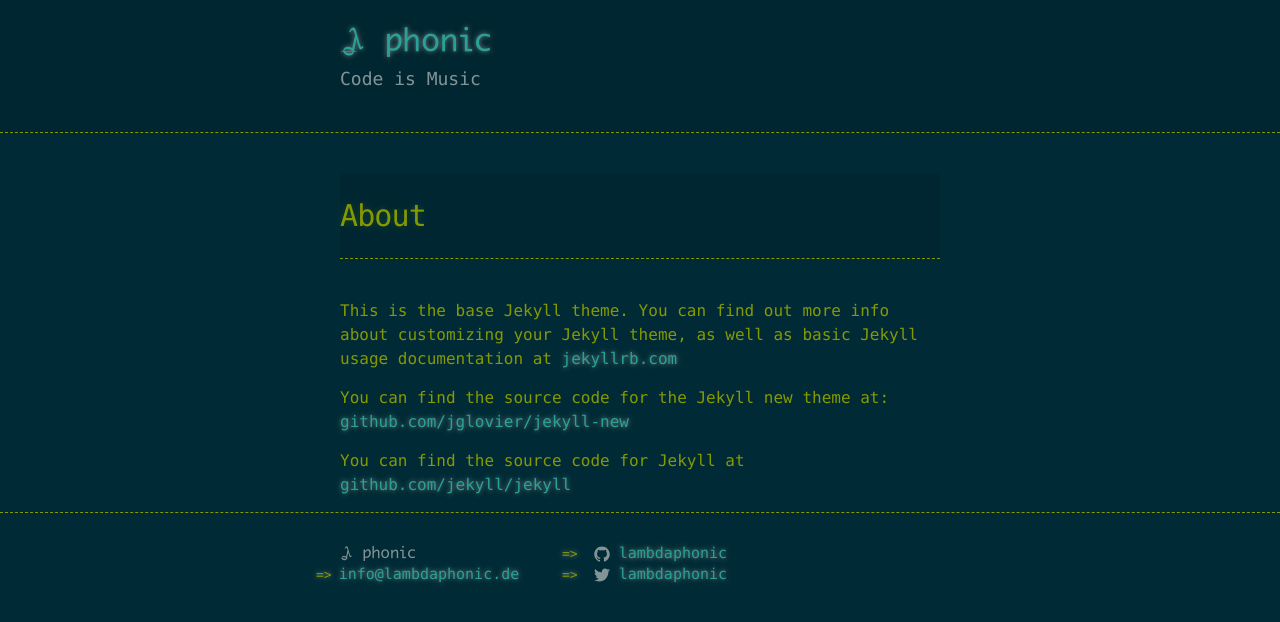
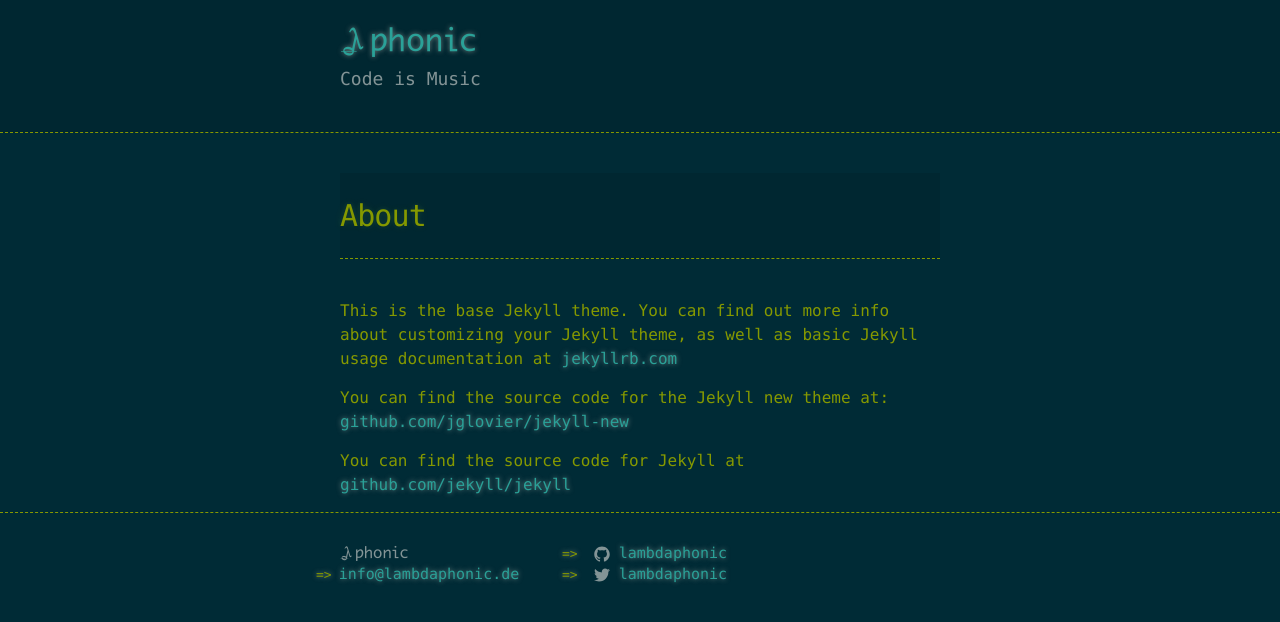
Before and after one commit to lambdaphonic/lambdaphonic.github.io, a Jekyll site: the page built from about.md, in a window 1280 px wide. Shown: the top 622 px of the page. Built offline with Jekyll 4.4.1, drawn with Linux system fonts in a browser that asks for light colours.

Commit message:
Updated title

```diff
--- a/_config.yml
+++ b/_config.yml
@@ -1,5 +1,5 @@
 # Site settings
-title: λ phonic
+title: λphonic
 email: info@lambdaphonic.de
 description: Code is Music
 baseurl: "" # the subpath of your site, e.g. /blog/
```
